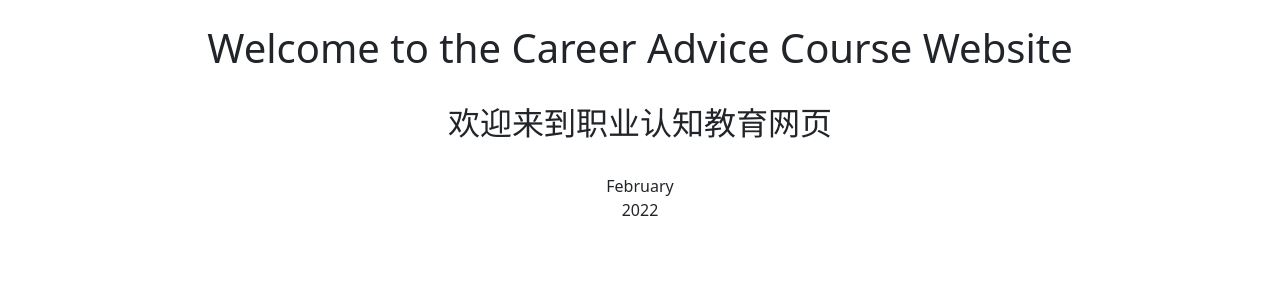
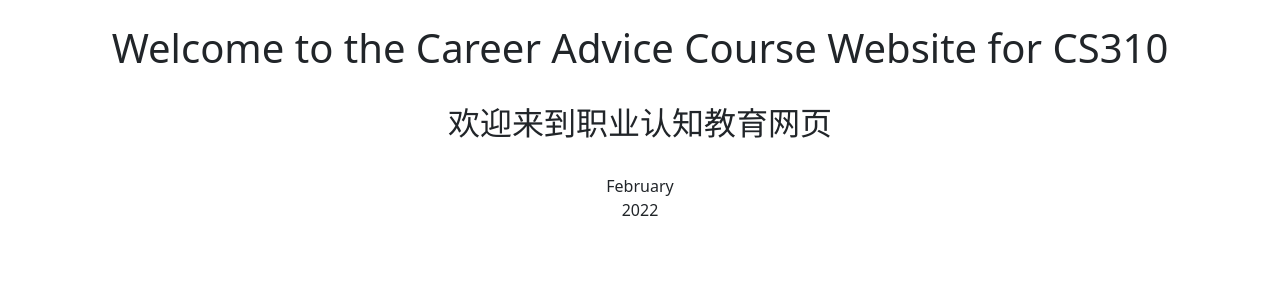
Before and after one commit to leohe27/webcs310, a Django app: page / in a window 1280 px wide. Shown: the part 56-356 px from the top of the page. Run offline with Django 4.2, Linux system fonts and the light colour scheme.

Commit message:
changed title

```diff
--- a/cs310_website/events/templates/events/home.html
+++ b/cs310_website/events/templates/events/home.html
@@ -3,7 +3,7 @@
 {% block content %}
 
 	<center>
-	<h1> Welcome to the Career Advice Course Website </h1><br/>
+	<h1> Welcome to the Career Advice Course Website for CS310 </h1><br/>
 
 	<h2> 欢迎来到职业认知教育网页 </h2> <br/>
 
```
Also changed, not shown: 4 other files.
